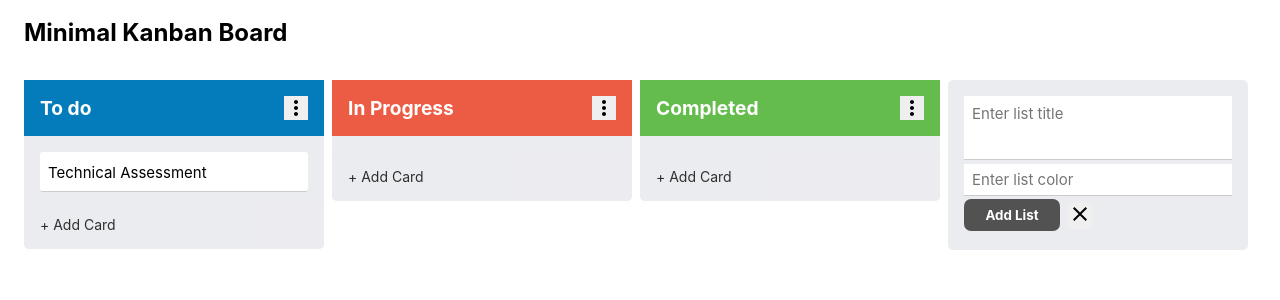
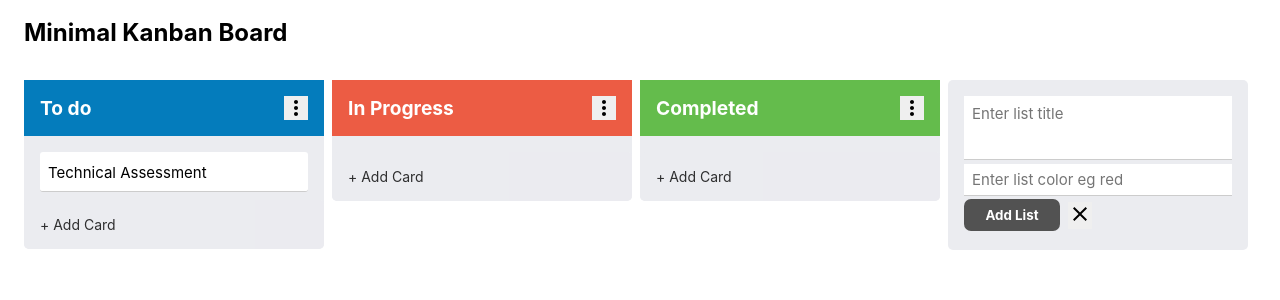
Before and after one commit to CodaBae/kandanweb, a React (Create React App) app: page / in a window 1280 px wide. Both pictures are taken after a click on the button "+ Add List". Shown: the top 300 px of the page. Built offline with nearby package versions, Linux system fonts and the light colour scheme.

Commit message:
kanban webapp

```diff
--- a/src/components/InputCard/index.js
+++ b/src/components/InputCard/index.js
@@ -48,7 +48,7 @@ export default function InputCard({ setOpen, listId, type }) {
           onChange={handleOnChangeColor}
           value={color}
           className="input-color"
-          placeholder='Enter list color'
+          placeholder='Enter list color eg red'
           autoFocus
         />
       </div>
```
